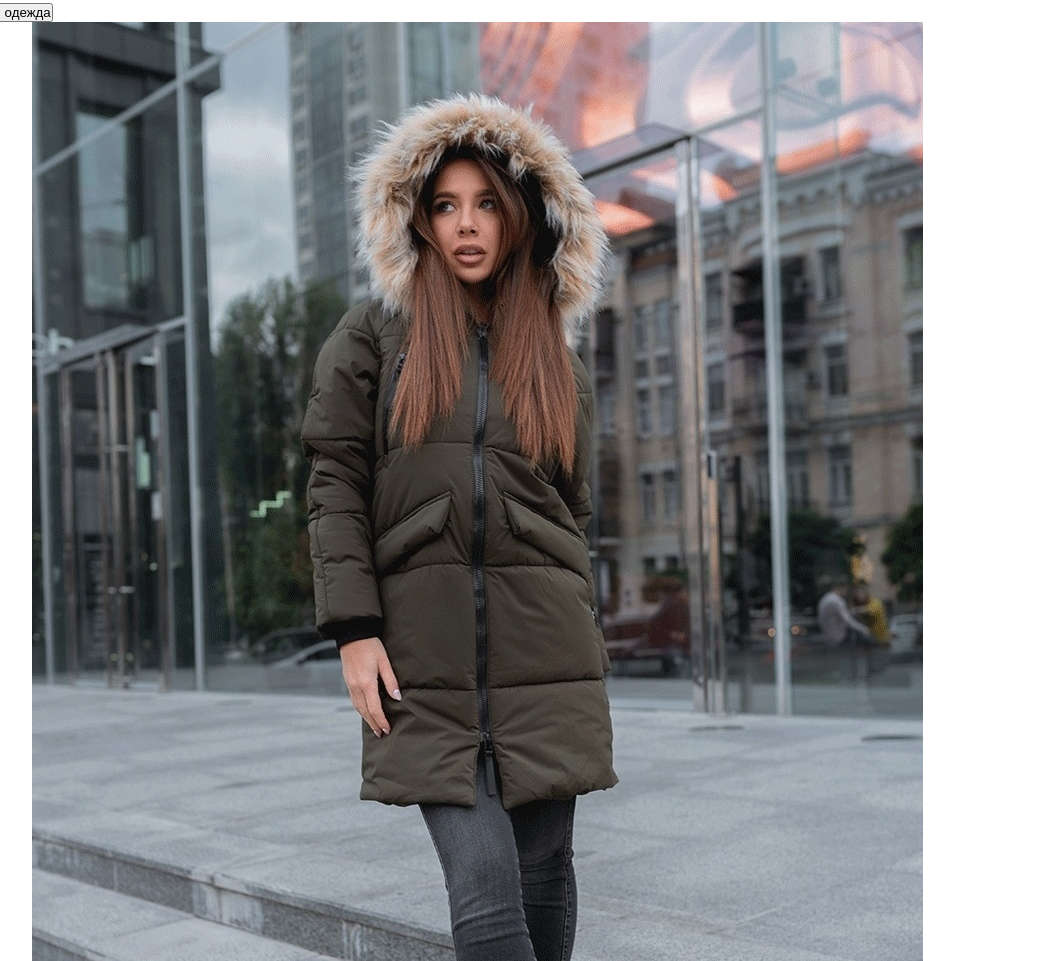
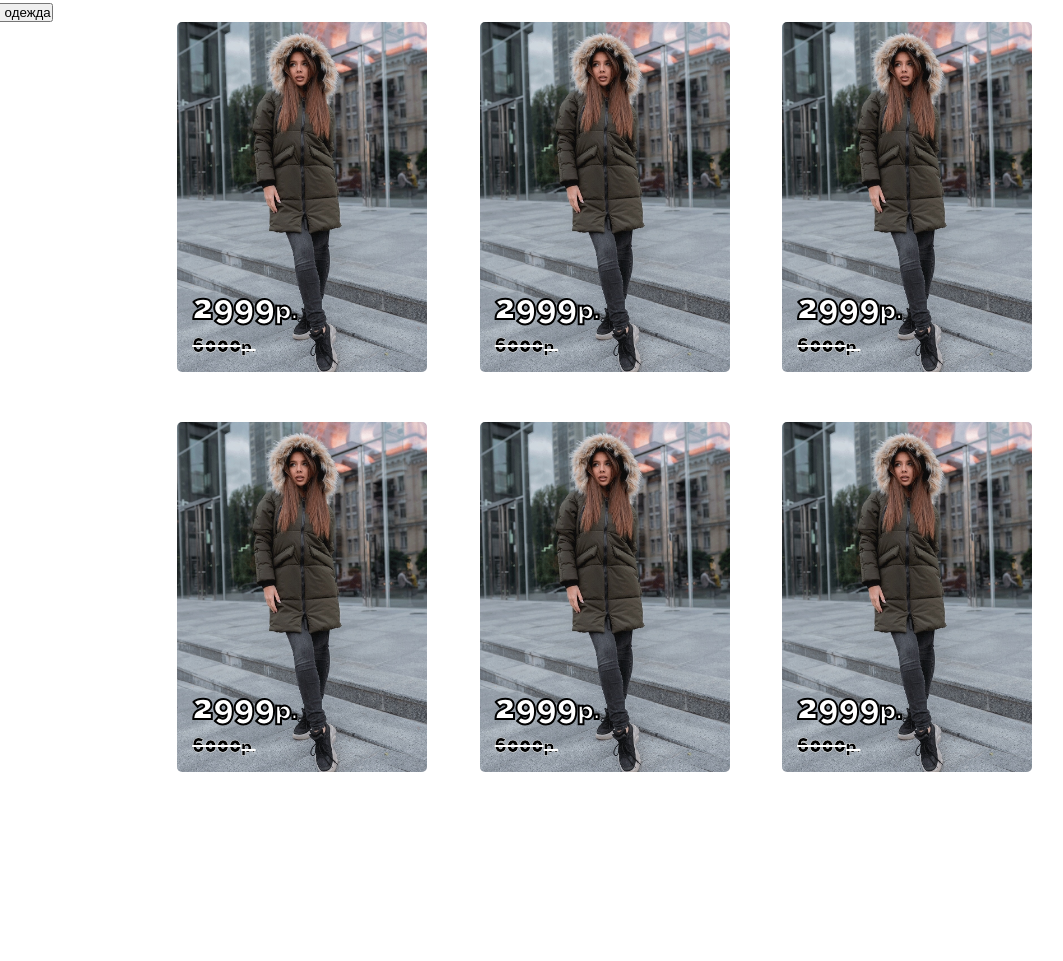
Before and after one commit to AndreyK1ryanov/CloStore, a plain HTML site: page index.html in a window 1280 px wide. Shown: the part 1119-2080 px from the top of the page, without its empty margins (208-1271 px from the left). After the commit the page ends 1895 px from the top, so only its background shows below. Drawn offline with Linux system fonts and the light colour scheme.

Commit message:
daily update
work with catalog

```diff
--- a/index.html
+++ b/index.html
@@ -64,12 +64,12 @@
             <div class="daily-product">
                 <h2 class="daily-product__category-name">Женские куртки</h2>
                 <div class="daily-product-box">
-                    <img class="daily-product-box__item" src="img/daily1.png" alt="">
+                    <img class="daily-product-box__img" src="img/daily1.png" alt="">
                     <p class="daily-product-box__new-price">3999<span class="rub-new">р.</span></p>
                     <p class="daily-product-box__old-price">8000<span class="rub-old">р.</span></p>
                 </div>
                 <div class="daily-product-box">
-                    <img class="daily-product-box__item" src="img/daily2.jpeg" alt="">
+                    <img class="daily-product-box__img" src="img/daily2.jpeg" alt="">
                     <p class="daily-product-box__new-price">2999<span class="rub-new">р.</span></p>
                     <p class="daily-product-box__old-price">6000<span class="rub-old">р.</span></p>
                 </div>
@@ -125,32 +125,32 @@
                 </div>
                 <div class="showcase">
                     <div class="showcase-product-box">
-                        <img class="showcase-product-box__item" src="img/daily2.jpeg" alt="">
+                        <img class="showcase-product-box__img" src="img/daily2.jpeg" alt="">
                         <p class="showcase-product-box__new-price">2999<span class="rub-new">р.</span></p>
                         <p class="showcase-product-box__old-price">6000<span class="rub-old">р.</span></p>
                     </div>
                     <div class="showcase-product-box">
-                        <img class="showcase-product-box__item" src="img/daily2.jpeg" alt="">
+                        <img class="showcase-product-box__img" src="img/daily2.jpeg" alt="">
                         <p class="showcase-product-box__new-price">2999<span class="rub-new">р.</span></p>
                         <p class="showcase-product-box__old-price">6000<span class="rub-old">р.</span></p>
                     </div>
                     <div class="showcase-product-box">
-                        <img class="showcase-product-box__item" src="img/daily2.jpeg" alt="">
+                        <img class="showcase-product-box__img" src="img/daily2.jpeg" alt="">
                         <p class="showcase-product-box__new-price">2999<span class="rub-new">р.</span></p>
                         <p class="showcase-product-box__old-price">6000<span class="rub-old">р.</span></p>
                     </div>
                     <div class="showcase-product-box">
-                        <img class="showcase-product-box__item" src="img/daily2.jpeg" alt="">
+                        <img class="showcase-product-box__img" src="img/daily2.jpeg" alt="">
                         <p class="showcase-product-box__new-price">2999<span class="rub-new">р.</span></p>
                         <p class="showcase-product-box__old-price">6000<span class="rub-old">р.</span></p>
                     </div>
                     <div class="showcase-product-box">
-                        <img class="showcase-product-box__item" src="img/daily2.jpeg" alt="">
+                        <img class="showcase-product-box__img" src="img/daily2.jpeg" alt="">
                         <p class="showcase-product-box__new-price">2999<span class="rub-new">р.</span></p>
                         <p class="showcase-product-box__old-price">6000<span class="rub-old">р.</span></p>
                     </div>
                     <div class="showcase-product-box">
-                        <img class="showcase-product-box__item" src="img/daily2.jpeg" alt="">
+                        <img class="showcase-product-box__img" src="img/daily2.jpeg" alt="">
                         <p class="showcase-product-box__new-price">2999<span class="rub-new">р.</span></p>
                         <p class="showcase-product-box__old-price">6000<span class="rub-old">р.</span></p>
                     </div>
--- a/less/style.less
+++ b/less/style.less
@@ -73,7 +73,7 @@ button{
     &__container{
         display: grid;
         grid-template-columns: 1fr 1fr;
-        grid-gap: 40px;
+        gap: 40px;
     }
     &-slide-box{
         position: relative;
@@ -154,7 +154,7 @@ button{
 .daily-product{
     display: grid;
     grid-template-columns: 1fr 1fr;
-    grid-gap: 20px;
+    gap: 20px;
     &__category-name{
         font-size: 35px;
         text-align: center;
@@ -166,14 +166,12 @@ button{
         position: relative;
         width: 100%;
         height: 100%;
-        &__item{
+        cursor: pointer;
+        &__img{
             width: 100%;
             height: 100%;
             object-fit: cover;
             border-radius: 5px;
-        }
-        &__item:hover{
-            cursor: pointer;
         }
         &__new-price{
             position: absolute;
@@ -219,7 +217,7 @@ button{
     &__content{
         display: grid;
         grid-template-columns: 1fr 1fr 1fr 1fr;
-        grid-gap: 50px;
+        gap: 50px;
         padding-bottom: 80px;
         padding-left: 50px;
         padding-right: 50px;
@@ -236,7 +234,44 @@ button{
 .catalog{
     &__content{
         display: grid;
-        grid-template-columns: 1fr 5fr;
+        grid-template-columns: 2fr 5fr;
+    }
+}
+.showcase{
+    display: grid;
+    grid-template-columns: 1fr 1fr 1fr;
+    gap: 50px;
+    position: relative;
+    justify-items: end;
+    &-product-box{
+        position: relative;
+        width: 250px;
+        height: 350px;
+        &__img{
+            position: relative;
+            width: 100%;
+            height: 100%;
+            object-fit: cover;
+            border-radius: 5px;
+        }
+        &__new-price{
+            position: absolute;
+            font-size: 35px;
+            font-weight: 700;
+            color: white;
+            -webkit-text-stroke: 2px black;
+            bottom: 45px;
+            left: 15px;
+        }
+        &__old-price{
+            position: absolute;
+            text-decoration: line-through;
+            font-size: 20px;
+            font-weight: 700;
+            -webkit-text-stroke: 0.5px white;
+            bottom: 15px;
+            left: 15px;
+        }
     }
 }
 /*catalog - finish*/
```
Also changed, not shown: css/style.css.
